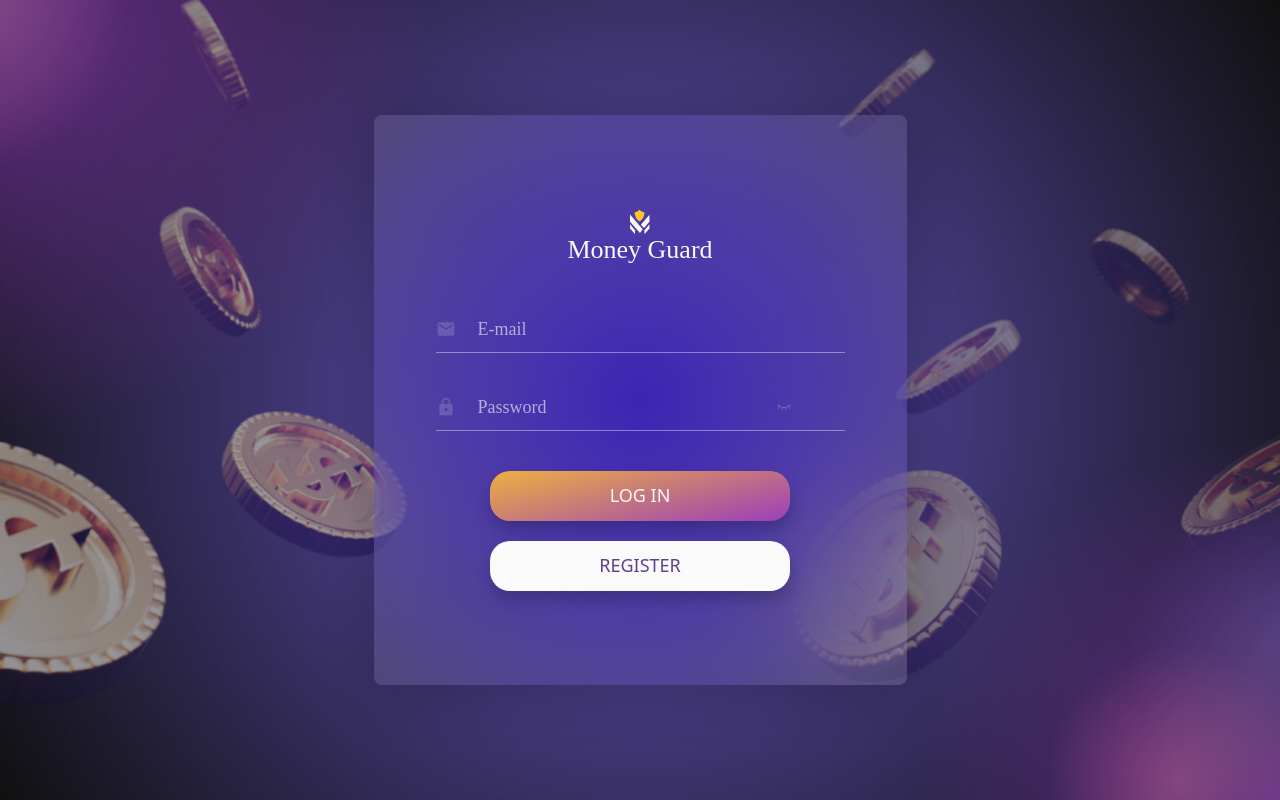
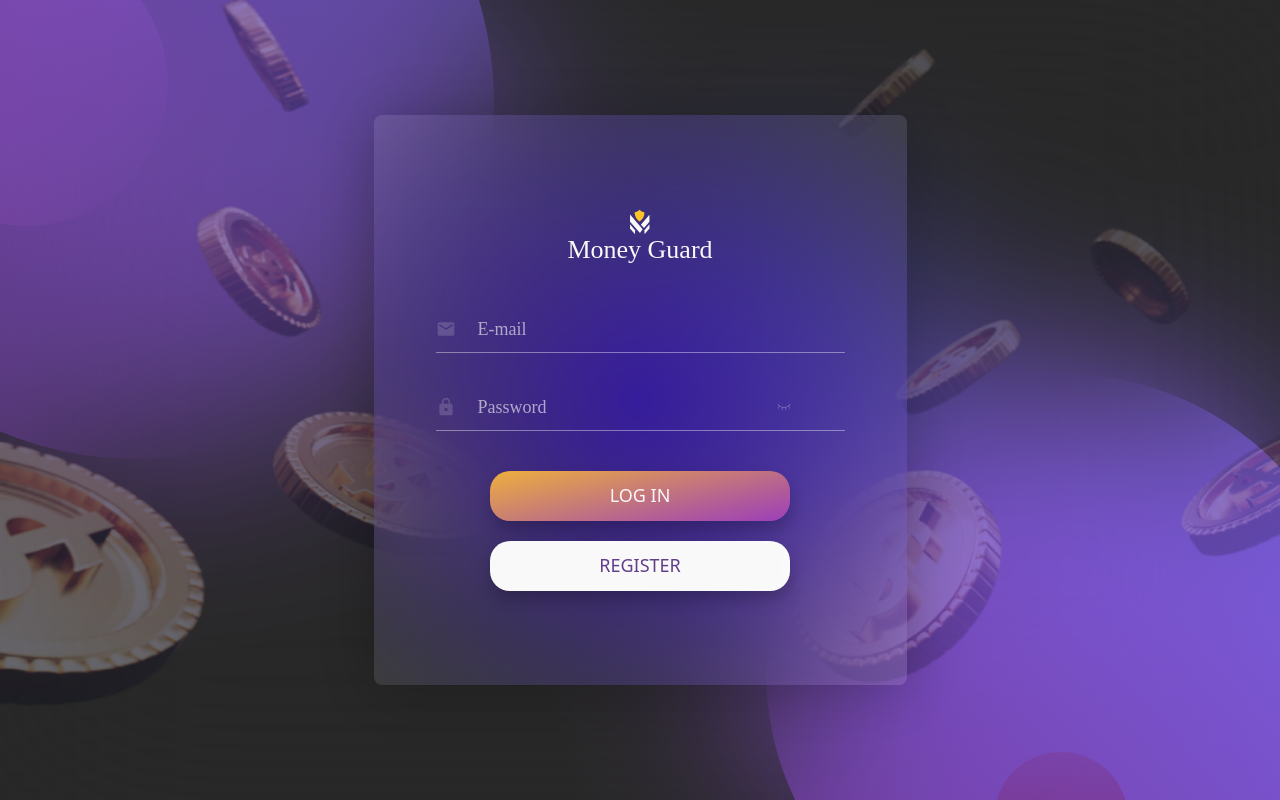
Before and after one commit to kpapura/money_guard_project, a React (Vite) app: page /login in a window 1280 px wide. Built offline with nearby package versions, Linux system fonts and the light colour scheme.

Commit message:
finished styling

```diff
--- a/src/components/LoginRegisterForm/LoginRegisterForm.jsx
+++ b/src/components/LoginRegisterForm/LoginRegisterForm.jsx
@@ -33,6 +33,7 @@ const LoginRegisterForm = ({ onDataSubmit, formType, schema }) => {
   };
 
   return (
+    <>
       <section
         className={
           formType === 'login'
@@ -40,8 +41,38 @@ const LoginRegisterForm = ({ onDataSubmit, formType, schema }) => {
             : `${s.register_login_section}`
         }
       >
-      {' '}
-      <div className={s.background_container}>
+        {formType === 'login' ? (
+          <>
+            <div className={s.background_img_container_login}>
+              <div></div>
+              <div></div>
+            </div>
+            <div className={s.background_container_login}>
+              <div></div>
+              <div></div>
+              <div></div>
+              <div></div>
+              <div></div>
+              <div></div>
+            </div>
+          </>
+        ) : (
+          <>
+            <div className={s.background_container_registration}>
+              <div></div>
+              <div></div>
+              <div></div>
+              <div></div>
+              <div></div>
+              <div></div>
+            </div>
+            <div className={s.background_img_container_registration}>
+              <div></div>
+              <div></div>
+            </div>
+          </>
+        )}
+
         <div
           className={s.form_container}
           style={{
@@ -127,8 +158,8 @@ const LoginRegisterForm = ({ onDataSubmit, formType, schema }) => {
             )}{' '}
           </form>
         </div>
-      </div>
       </section>
+    </>
   );
 };
 
--- a/src/components/LoginRegisterForm/LoginRegisterForm.module.css
+++ b/src/components/LoginRegisterForm/LoginRegisterForm.module.css
@@ -3,24 +3,163 @@
   position: relative;
   width: 100%;
   height: 100%;
-  background-color: #101010;
   overflow: hidden;
-  background: radial-gradient(
-      circle at center,
-      rgba(47, 21, 176, 0.73),
-      #101010
-    ),
-    radial-gradient(362px at bottom right, #652392, transparent),
-    radial-gradient(173px at top 0px left -45px, #8e2e79, transparent),
-    radial-gradient(134px at bottom 20px right 100px, #8e2e79, transparent),
-    radial-gradient(173px at bottom 153px right -20px, #302e8e, transparent),
-    radial-gradient(434px at top left, #652392, transparent);
   background-blend-mode: exclusion;
   display: flex;
   justify-content: center;
   align-items: center;
   height: 100vh;
 }
+.background_container_login,
+.background_container_registration {
+  position: absolute;
+  background: #101010;
+  width: 100%;
+  height: 100%;
+}
+.background_container_login div:nth-child(1),
+.background_container_registration div:nth-child(1) {
+  position: absolute;
+  top: 50%;
+  left: 50%;
+  transform: translate(-50%, -50%);
+  width: 454px;
+  height: 454px;
+  background: radial-gradient(
+    circle at center,
+    rgba(47, 21, 176, 0.73),
+    #101010
+  );
+  border-radius: 50%;
+}
+.background_container_login div:nth-child(2) {
+  position: absolute;
+  width: 362px;
+  height: 362px;
+  background: linear-gradient(
+    to top right,
+    rgba(101, 35, 146, 1),
+    rgba(109, 84, 235, 1)
+  );
+  border-radius: 50%;
+  top: 302px;
+  left: 50%;
+}
+.background_container_registration div:nth-child(2) {
+  position: absolute;
+  width: 134px;
+  height: 134px;
+  background: rgba(109, 28, 119, 1);
+  border-radius: 50%;
+  bottom: -36px;
+  right: 52px;
+}
+.background_container_login div:nth-child(3) {
+  position: absolute;
+  width: 434px;
+  height: 434px;
+  opacity: 0.73;
+  border-radius: 50%;
+  background: linear-gradient(
+    to top right,
+    rgba(101, 35, 146, 1),
+    rgba(109, 84, 235, 1)
+  );
+  bottom: 284px;
+  right: 50%;
+}
+.background_container_registration div:nth-child(3) {
+  position: absolute;
+  width: 173px;
+  height: 173px;
+  border-radius: 50%;
+  background: rgba(48, 46, 142, 1);
+  bottom: 153px;
+  right: -137px;
+}
+.background_container_login div:nth-child(4) {
+  position: absolute;
+  width: 173px;
+  height: 173px;
+  border-radius: 50%;
+  opacity: 0.68;
+  background: linear-gradient(
+    to top right,
+    rgba(142, 46, 121, 1),
+    rgba(171, 51, 173, 1)
+  );
+  top: -87px;
+  left: 25px;
+}
+.background_container_registration div:nth-child(4) {
+  position: absolute;
+  width: 173px;
+  height: 173px;
+  border-radius: 50%;
+  opacity: 0.68;
+  background: linear-gradient(
+    to top right,
+    rgba(142, 46, 121, 1),
+    rgba(171, 51, 173, 1)
+  );
+  top: -86px;
+  left: -123px;
+}
+.background_container_login div:nth-child(5) {
+  position: absolute;
+  width: 173px;
+  height: 173px;
+  border-radius: 50%;
+  background: rgba(48, 46, 142, 1);
+  right: 0px;
+  bottom: 153px;
+}
+.background_container_registration div:nth-child(5) {
+  position: absolute;
+  width: 434px;
+  height: 434px;
+  border-radius: 50%;
+  opacity: 0.73;
+  background: linear-gradient(
+    to top right,
+    rgba(101, 35, 146, 1),
+    rgba(109, 84, 235, 1)
+  );
+  left: -281px;
+  top: -150px;
+}
+.background_container_login div:nth-child(6) {
+  position: absolute;
+  width: 134px;
+  height: 134px;
+  border-radius: 50%;
+  background: rgba(109, 28, 119, 1);
+  right: 152px;
+  bottom: -86px;
+}
+.background_container_registration div:nth-child(6) {
+  position: absolute;
+  width: 362px;
+  height: 362px;
+  border-radius: 50%;
+  background: linear-gradient(
+    to top right,
+    rgba(101, 35, 146, 1),
+    rgba(109, 84, 235, 1)
+  );
+  right: -185px;
+  bottom: -96px;
+}
+.background_container_login::after,
+.background_container_registration::after {
+  position: absolute;
+  content: '';
+  height: 100%;
+  width: 100%;
+  background-color: rgba(255, 255, 255, 0.1);
+  backdrop-filter: blur(100px);
+}
+
 .gradient_container {
   display: flex;
   justify-content: center;
@@ -35,6 +174,7 @@
     margin: auto;
     padding: 23px 20px;
     gap: 39.68px;
+    position: absolute;
   }
   .login_register_section {
     box-shadow: 0px 4px 60px 0px rgba(0, 0, 0, 0.25);
@@ -214,7 +354,6 @@
   margin-top: 8px;
   div {
     height: 4px !important;
-    /* filter: drop-shadow(0px 1px 8px black); */
     :first-child {
       border-top-left-radius: 5px;
       border-bottom-left-radius: 5px;
@@ -256,35 +395,197 @@
     background-position: top left, bottom right;
     height: 100vh;
     background-color: #101010;
-    background: url('../../img/imgBcg/coins_tab_up.png') top -200px left no-repeat,
-      url('../../img/imgBcg/coins_tab_down.png') bottom right no-repeat,
-      radial-gradient(circle at center, rgba(47, 21, 176, 0.73), #101010),
-      radial-gradient(362px at bottom right, #652392, transparent),
-      radial-gradient(173px at top 0px left -45px, #8e2e79, transparent),
-      radial-gradient(134px at bottom 20px right 100px, #8e2e79, transparent),
-      radial-gradient(173px at bottom 153px right -20px, #302e8e, transparent),
-      radial-gradient(434px at top left, #652392, transparent);
     background-blend-mode: exclusion;
+    z-index: 1;
+    position: relative;
   }
   .register_login_section {
-    background: url('../../img/imgBcg/bucks_tabs_many.png') no-repeat,
-      radial-gradient(circle at center, rgba(47, 21, 176, 0.73), #101010),
-      radial-gradient(362px at bottom right, #652392, transparent),
-      radial-gradient(173px at top 0px left -45px, #8e2e79, transparent),
-      radial-gradient(134px at bottom 20px right 100px, #8e2e79, transparent),
-      radial-gradient(173px at bottom 153px right -20px, #302e8e, transparent),
-      radial-gradient(434px at top left, #652392, transparent);
     background-size: cover;
     background-blend-mode: exclusion;
+    z-index: 1;
+    position: relative;
   }
-  .register_login_section::before {
+  .form_container {
+    z-index: 3;
+  }
+
+  .background_container_login div:nth-child(1) {
+    position: absolute;
+    width: 220px;
+    height: 220px;
+    background: rgba(109, 28, 119, 1);
+    border-radius: 50%;
+    bottom: -45px;
+    right: 25%;
+  }
+  .background_container_registration div:nth-child(1) {
+    position: absolute;
+    width: 220px;
+    height: 220px;
+    background: rgba(48, 46, 142, 1);
+    border-radius: 50%;
+    bottom: 736px;
+    left: -400px;
+  }
+  .background_container_login div:nth-child(2) {
+    position: absolute;
+    width: 284px;
+    height: 284px;
+    background: rgba(48, 46, 142, 1);
+    border-radius: 50%;
+    right: -78px;
+    bottom: 266px;
+  }
+  .background_container_registration div:nth-child(2) {
+    position: absolute;
+    width: 284px;
+    height: 284px;
+    background: linear-gradient(
+      to top left,
+      rgba(142, 46, 121, 1),
+      rgba(171, 51, 173, 1)
+    );
+    border-radius: 50%;
+    left: -372px;
+    bottom: 220px;
+  }
+  .background_container_login div:nth-child(3) {
+    position: absolute;
+    width: 284px;
+    height: 284px;
+    opacity: 0.68;
+    border-radius: 50%;
+    background: linear-gradient(
+      to top right,
+      rgba(142, 46, 121, 1),
+      rgba(171, 51, 173, 1)
+    );
+    left: -270px;
+    top: 26px;
+  }
+  .background_container_registration div:nth-child(3) {
+    position: absolute;
+    width: 654px;
+    height: 654px;
+    opacity: 0.73;
+    border-radius: 50%;
+    background: linear-gradient(
+      to top left,
+      rgba(101, 45, 156, 1),
+      rgba(109, 84, 235, 1)
+    );
+    right: -369px;
+    top: -253px;
+  }
+  .background_container_login div:nth-child(4) {
+    position: absolute;
+    width: 713px;
+    height: 713px;
+    opacity: 0.73;
+    background: linear-gradient(
+      to top right,
+      rgba(101, 35, 146, 1),
+      rgba(109, 84, 235, 1)
+    );
+    border-radius: 50%;
+    left: -50%;
+    bottom: 481px;
+  }
+  .background_container_registration div:nth-child(4) {
+    position: absolute;
+    width: 454px;
+    height: 454px;
+    opacity: 0.73;
+    background: linear-gradient(
+      to bottom right,
+      rgba(47, 21, 176, 1),
+      rgba(47, 21, 176, 0.73)
+    );
+    border-radius: 50%;
+    left: -173px;
+    top: -166px;
+  }
+  .background_container_login div:nth-child(5) {
+    position: absolute;
+    width: 595px;
+    height: 595px;
+    border-radius: 50%;
+    background: linear-gradient(
+      to top right,
+      rgba(101, 35, 146, 1),
+      rgba(109, 84, 235, 1)
+    );
+    right: -156px;
+    bottom: -143px;
+  }
+  .background_container_registration div:nth-child(5) {
+    position: absolute;
+    width: 515px;
+    height: 515px;
+    border-radius: 50%;
+    background: rgba(109, 28, 119, 1);
+    right: -404px;
+    top: -120px;
+  }
+  .background_container_registration div:nth-child(6) {
+    position: absolute;
+    width: 707px;
+    height: 707px;
+    border-radius: 50%;
+    background: linear-gradient(
+      to top left,
+      rgba(101, 35, 146, 1),
+      rgba(109, 84, 235, 1)
+    );
+    left: -361px;
+    bottom: -49px;
+  }
+  .background_container_login::after,
+  .background_container_registration::after {
+    position: absolute;
+    content: '';
+    height: 100%;
+    width: 100%;
+    backdrop-filter: blur(100px);
+  }
+  .background_img_container_login,
+  .background_img_container_registration {
+    background: transparent;
+    width: 100%;
+    height: 100vh;
+  }
+  .background_img_container_login div:nth-child(1) {
+    position: absolute;
+    content: url('../../img/imgBcg/coins_tab_up.png');
+    width: 374px;
+    top: -204px;
+    z-index: 1;
+    opacity: 0.5;
+  }
+  .background_img_container_registration div:nth-child(1) {
+    position: absolute;
+    content: url('../../img/imgBcg/bucks_tabs_many.png');
+    z-index: 2;
+    width: 120%;
+    left: -157px;
+    right: -157px;
+    height: 130%;
+    opacity: 0.5;
+  }
+  .background_img_container_login div:nth-child(2) {
+    position: absolute;
+    content: url('../../img/imgBcg/coins_tab_down.png');
+    bottom: 0px;
+    right: 0px;
+    z-index: 2;
+  }
+  .background_img_container_registration div:nth-child(2) {
+    position: absolute;
     content: url('../../img/imgBcg/bucks_tab_less.png');
-    width: 450px;
-    height: 896px;
-    position: absolute;
-    right: -225px;
-    top: -10px;
-    overflow: hidden;
+    top: -12px;
+    right: -234px;
+    z-index: 2;
+    opacity: 0.5;
   }
   .background_container {
     display: flex;
@@ -298,14 +599,14 @@
   }
   .form_container {
     box-shadow: 0 4px 60px 0 rgba(0, 0, 0, 0.25);
-    position: relative;
+    position: absolute;
     border-radius: 8px;
     width: 533px;
     height: 624px;
     background: radial-gradient(
       circle at center,
       rgba(47, 21, 176, 0.73),
-      rgba(255, 255, 255, 0.1) 95%
+      rgba(255, 255, 255, 0.1)
     );
     position: absolute;
     backdrop-filter: blur(60px);
@@ -319,10 +620,12 @@
   .password_label {
     width: 409px;
     margin: 0 auto;
+    background-color: transparent;
   }
   .name_label {
     width: 409px;
     margin: 0 auto;
+    background-color: transparent;
   }
   .logo_wrapper {
     font-size: 26px;
@@ -343,29 +646,190 @@
   .form_container {
     height: 570px;
   }
-  .login_register_section {
-    background: url('../../img/imgBcg/coins_desc_right.png') right no-repeat,
-      url('../../img/imgBcg/coins_desc_left.png') left no-repeat,
-      radial-gradient(circle at center, rgba(47, 21, 176, 0.73), #101010),
-      radial-gradient(362px at bottom right, #652392, transparent),
-      radial-gradient(173px at top 0px left -45px, #8e2e79, transparent),
-      radial-gradient(134px at bottom 20px right 100px, #8e2e79, transparent),
-      radial-gradient(173px at bottom 153px right -20px, #302e8e, transparent),
-      radial-gradient(434px at top left, #652392, transparent);
-    background-size: contain;
+  .background_container_login div:nth-child(1) {
+    position: absolute;
+    width: 220px;
+    height: 220px;
+    border-radius: 50%;
+    background: rgba(109, 28, 119, 1);
+    bottom: -71px;
+    right: 307px;
   }
-  .register_login_section {
-    background: url('../../img/imgBcg/bucks_desc_left.png') no-repeat,
-      url('../../img/imgBcg/bucks_desc_right.png') right no-repeat,
-      radial-gradient(circle at center, rgba(47, 21, 176, 0.73), #101010),
-      radial-gradient(362px at bottom right, #652392, transparent),
-      radial-gradient(173px at top 0px left -45px, #8e2e79, transparent),
-      radial-gradient(134px at bottom 20px right 100px, #8e2e79, transparent),
-      radial-gradient(173px at bottom 153px right -20px, #302e8e, transparent),
-      radial-gradient(434px at top left, #652392, transparent);
-    background-size: contain;
+  .background_container_registration div:nth-child(1) {
+    position: absolute;
+    width: 369px;
+    height: 369px;
+    border-radius: 50%;
+    background: rgba(48, 46, 142, 1);
+    top: -68px;
+    left: -120px;
   }
-  .register_login_section::before {
+  .background_container_login div:nth-child(2) {
+    position: absolute;
+    width: 284px;
+    height: 284px;
+    background: rgba(48, 46, 142, 1);
+    border-radius: 50%;
+    right: -3px;
+    top: 196px;
+  }
+  .background_container_registration div:nth-child(2) {
+    position: absolute;
+    width: 251px;
+    height: 251px;
+    background: linear-gradient(
+      to top left,
+      rgba(142, 46, 121, 1),
+      rgba(171, 51, 173, 1)
+    );
+    border-radius: 50%;
+    left: -92px;
+    bottom: -97px;
+  }
+  .background_container_login div:nth-child(3) {
+    position: absolute;
+    width: 284px;
+    height: 284px;
+    background: linear-gradient(
+      to top right,
+      rgba(142, 46, 121, 1),
+      rgba(171, 51, 173, 1)
+    );
+    opacity: 0.68;
+    border-radius: 50%;
+    top: -58px;
+    left: -116px;
+  }
+  .background_container_registration div:nth-child(3) {
+    position: absolute;
+    width: 654px;
+    height: 654px;
+    background: linear-gradient(
+      to top right,
+      rgba(101, 35, 146, 1),
+      rgba(109, 84, 235, 1)
+    );
+    opacity: 0.73;
+    border-radius: 50%;
+    top: -240px;
+    right: -137px;
+  }
+  .background_container_login div:nth-child(4) {
+    position: absolute;
+    width: 713px;
+    height: 713px;
+    background: linear-gradient(
+      to top right,
+      rgba(101, 35, 146, 1),
+      rgba(109, 84, 235, 1)
+    );
+    opacity: 0.73;
+    border-radius: 50%;
+    top: -254px;
+    left: -219px;
+  }
+  .background_container_registration div:nth-child(4) {
+    position: absolute;
+    width: 454px;
+    height: 454px;
+    background: linear-gradient(
+      to bottom right,
+      rgba(47, 21, 176, 1),
+      rgba(47, 21, 176, 0.73)
+    );
+    opacity: 0.73;
+    border-radius: 50%;
+    top: -153px;
+    left: 107px;
+  }
+  .background_container_login div:nth-child(5) {
+    position: absolute;
+    width: 595px;
+    height: 595px;
+    border-radius: 50%;
+    background: linear-gradient(
+      to top right,
+      rgba(101, 35, 146, 1),
+      rgba(109, 84, 235, 1)
+    );
+    right: -81px;
+    bottom: -169px;
+  }
+  .background_container_registration div:nth-child(5) {
+    position: absolute;
+    width: 515px;
+    height: 515px;
+    border-radius: 50%;
+    background: rgba(109, 28, 119, 1);
+    right: -172px;
+    top: -107px;
+  }
+  .background_container_registration div:nth-child(6) {
+    position: absolute;
+    width: 515px;
+    height: 515px;
+    border-radius: 50%;
+    background: linear-gradient(
+      to top right,
+      rgba(101, 35, 146, 1),
+      rgba(109, 84, 235, 1)
+    );
+    left: -81px;
+    bottom: -366px;
+  }
+  .background_container_login::after,
+  .background_container_registration::after {
+    position: absolute;
     content: '';
+    height: 100%;
+    width: 100%;
+    backdrop-filter: blur(100px);
+  }
+  .background_img_container_login,
+  .background_img_container_registration {
+    position: absolute;
+    background: transparent;
+    width: 100%;
+    height: 100%;
+  }
+  .background_img_container_login div:nth-child(1) {
+    position: absolute;
+    width: 40%;
+    height: 100%;
+    opacity: 0.5;
+    content: url('../../img/imgBcg/coins_desc_left.png');
+    z-index: 1;
+    top: 0px;
+  }
+  .background_img_container_registration div:nth-child(1) {
+    position: absolute;
+    width: 35%;
+    height: 100%;
+    opacity: 0.5;
+    content: url('../../img/imgBcg/bucks_desc_left.png');
+    background-size: cover;
+    z-index: 1;
+    left: 0px;
+    right: auto;
+  }
+  .background_img_container_login div:nth-child(2) {
+    position: absolute;
+    opacity: 0.5;
+    content: url('../../img/imgBcg/coins_desc_right.png');
+    right: 300px;
+    bottom: 0px;
+    z-index: 1;
+    right: 0px;
+    height: 100%;
+  }
+  .background_img_container_registration div:nth-child(2) {
+    position: absolute;
+    opacity: 0.5;
+    max-width: 35%;
+    content: url('../../img/imgBcg/bucks_desc_right.png');
+    z-index: 1;
+    right: 0px;
+    bottom: 0px;
+    height: 100%;
   }
 }
--- a/src/pages/Register/Register.jsx
+++ b/src/pages/Register/Register.jsx
@@ -13,7 +13,7 @@ const Register = () => {
   const handleSubmit = data => {
     dispatch(registerThunk(data))
       .unwrap()
-      .then(() => {
+      .then(data => {
         navigation('/login');
       })
       .catch(error => {
```
Also changed, not shown: src/redux/auth/operations.js (+3 -5 lines). Lines whose indentation alone changed are shown as unchanged.
